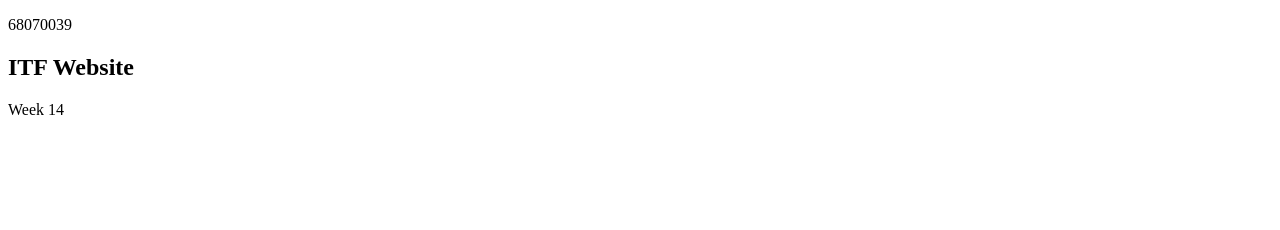
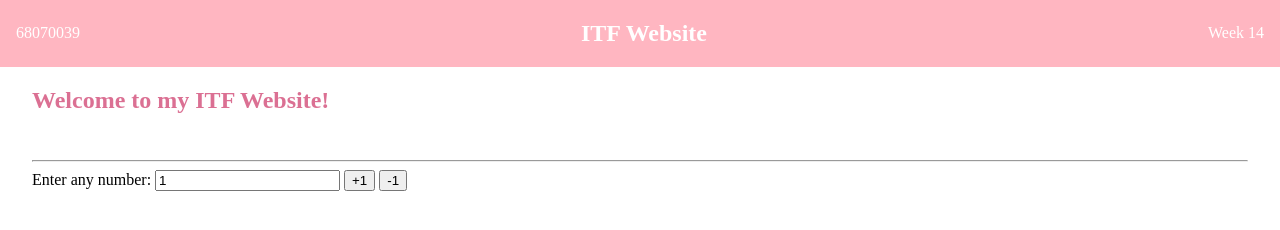
Before and after one commit to EtcallmomZ/ITF-website, a plain HTML site: page index.html in a window 1280 px wide. Drawn offline with Linux system fonts and the light colour scheme.

Commit message:
git commit -m "update file"

```diff
--- a/index.html
+++ b/index.html
@@ -12,6 +12,17 @@
             <h2>ITF Website</h2>
             <p>Week 14</p>
         </nav>
-
+        <div class = "container">
+            <h2 id="my-title">Welcome to my ITF Website!</h2>
+            <img src=""/>
+            <hr>
+            <div>
+                <label for="my_input">Enter any number:</label>
+                <input type="number" id ="my_input" value="1">
+                <button type="button" onclick="calc(this.innerText)">+1</button>
+                <button type = "button" onclick="calc(this.innerText)">-1</button>
+            </div>
+        </div>
     </body>
+    <script src="script.js"></script>
 </html>
--- a/style.css
+++ b/style.css
@@ -0,0 +1,20 @@
+body {
+    margin: 0;
+}
+
+nav {
+    display: flex;
+    justify-content: space-between;
+    align-items: center;
+    padding: 0 16px;
+    background-color: lightpink;
+    color: white;
+}
+
+.container{
+    margin: 8px 32px;
+}
+
+#my-title {
+    color: palevioletred;
+}
```
Lines whose indentation alone changed are shown as unchanged.
